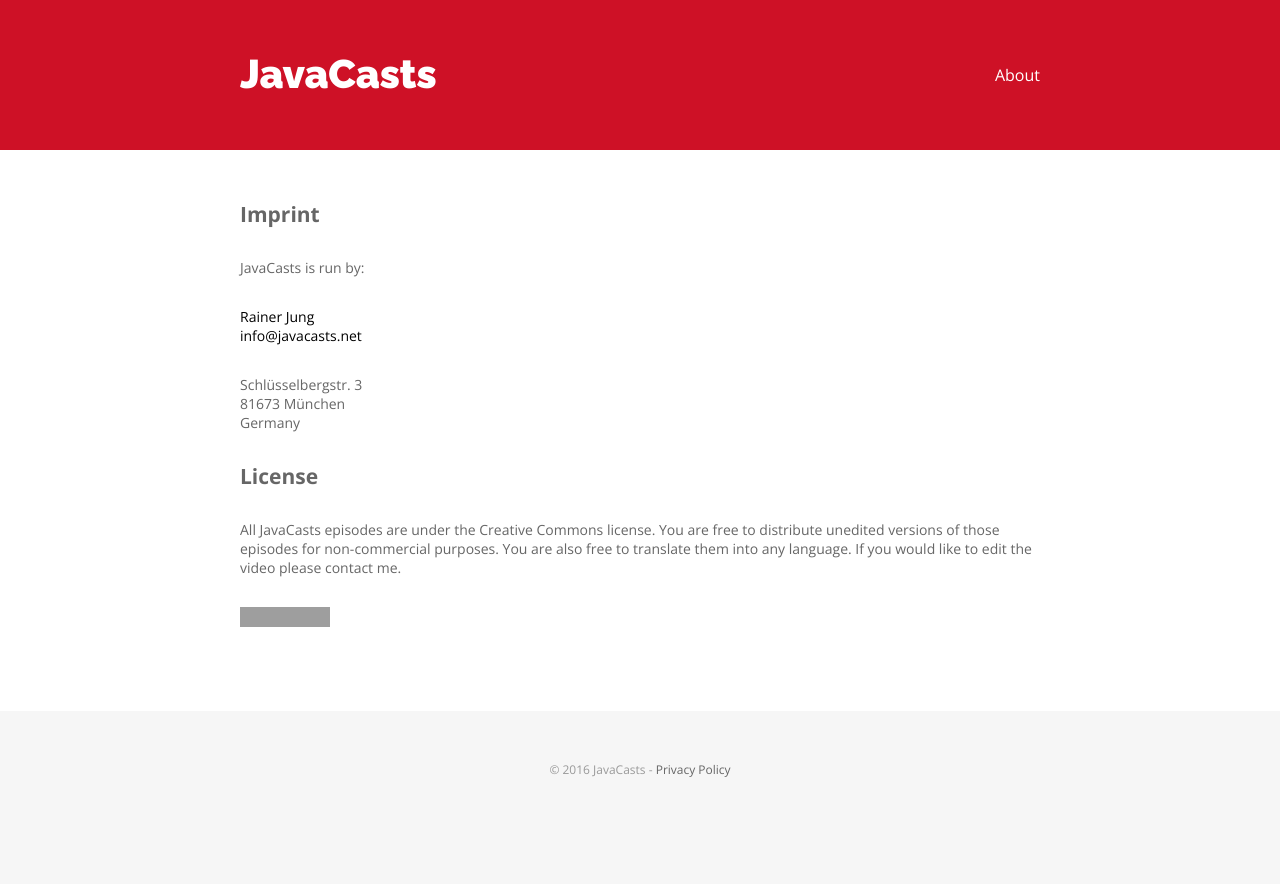
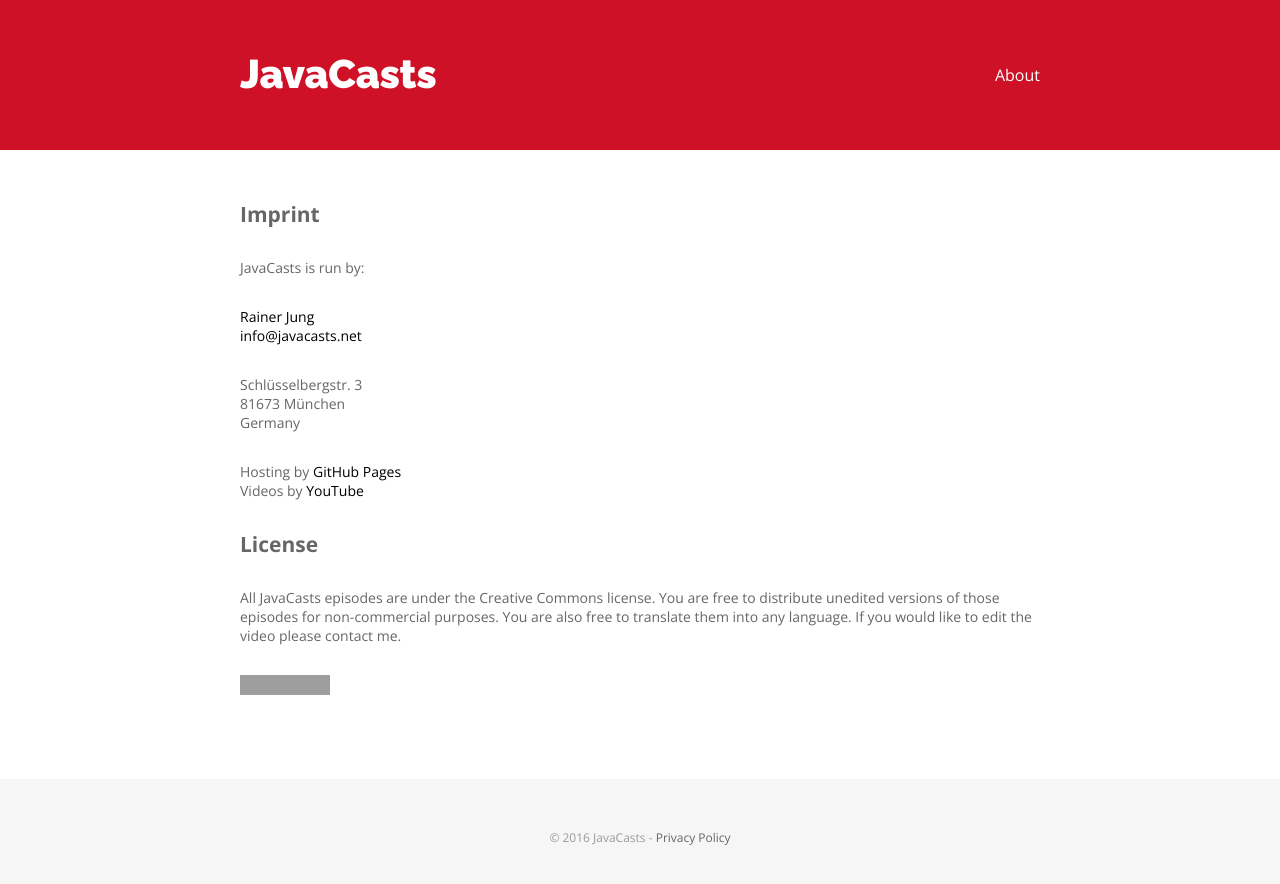
Before and after one commit to javacasts/javacasts.github.io, a Jekyll site: the page built from about.md, in a window 1280 px wide. Shown: the top 884 px of the page. Built offline with Jekyll 4.4.1, drawn with Linux system fonts in a browser that asks for light colours; grey boxes are pictures that could not be loaded.

Commit message:
add hosting to about informations

```diff
--- a/about.md
+++ b/about.md
@@ -15,6 +15,9 @@
 81673 München
 Germany
 
+Hosting by [GitHub Pages](https://pages.github.com/)
+Videos by [YouTube](https://youtube.com/)
+
 ## License
 
 All JavaCasts episodes are under the Creative Commons license. You are
```
Also changed, not shown: privacy.md (+1 -1 lines).
